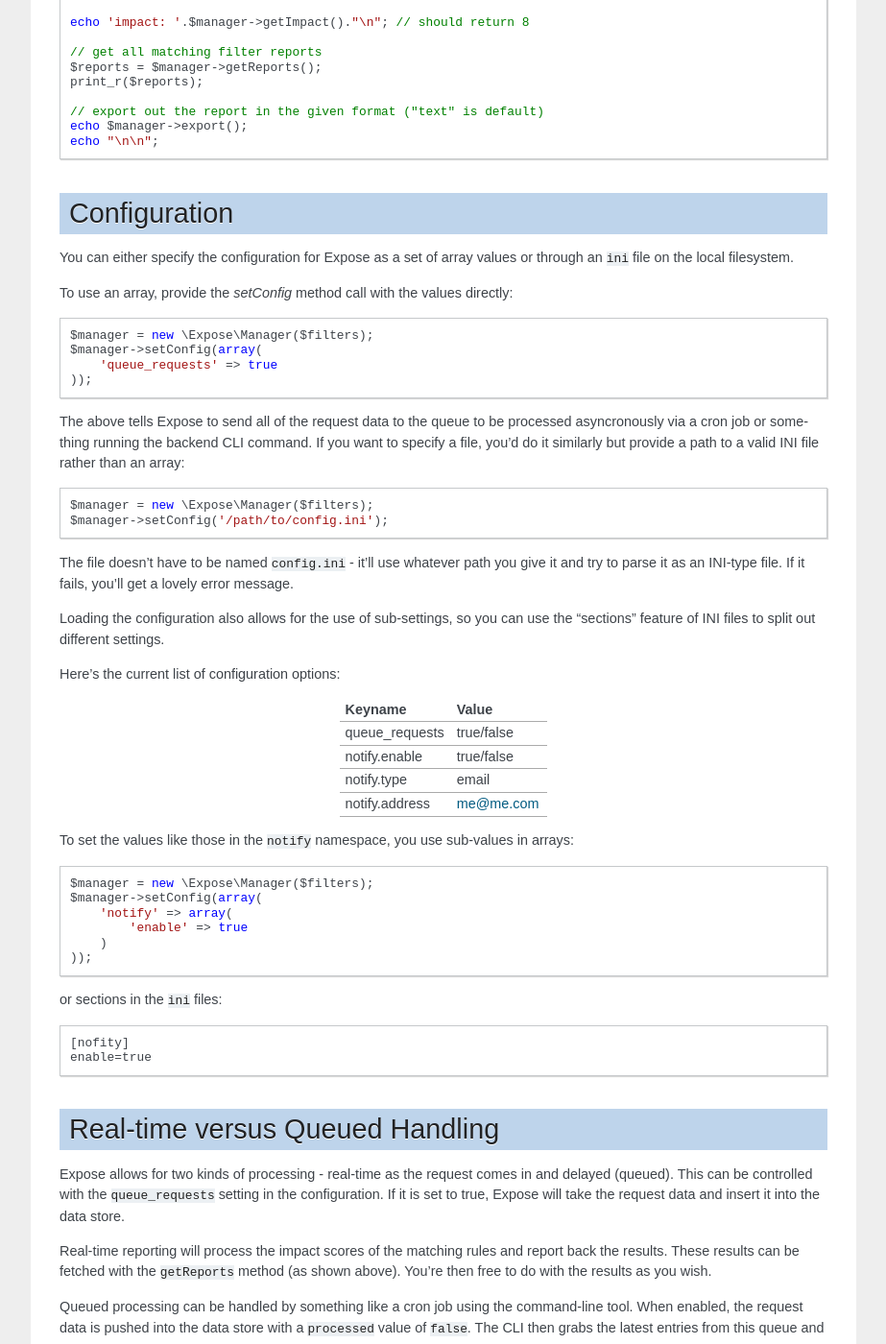
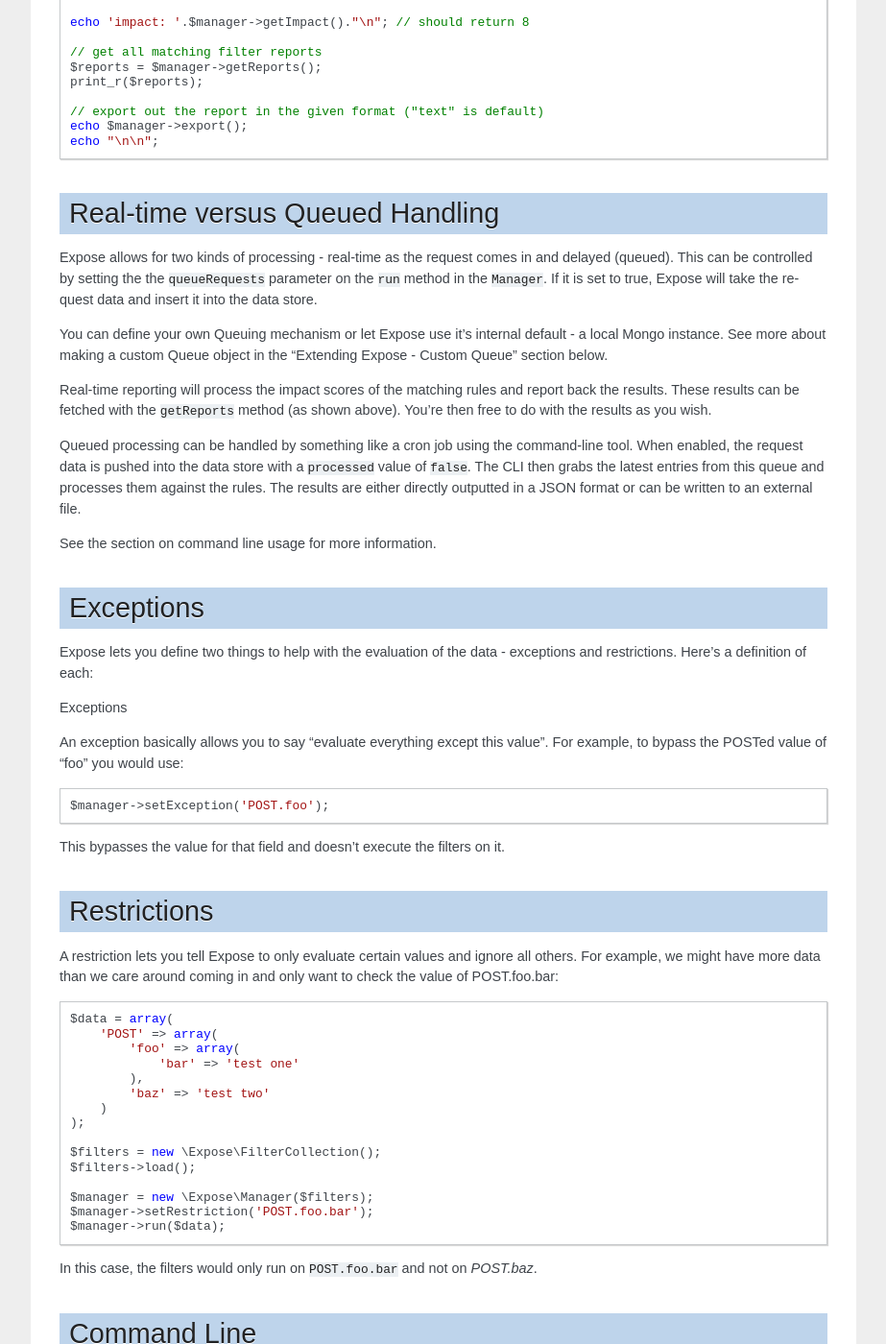
Before and after one commit to enygma/expose, a Sphinx documentation site: the page built from docs/index.rst, in a window 1280 px wide and 1400 px high, scrolled down 874 px. Shown: the whole window at 96% size, without its empty margins (198-1121 px from the left). Built offline with Sphinx 7.4.7, drawn with Linux system fonts in a browser that asks for light colours.

Commit message:
removing the Configuration section from the docs (not needed)

```diff
--- a/docs/index.rst
+++ b/docs/index.rst
@@ -57,71 +57,13 @@
     echo $manager->export();
     echo "\n\n";
 
-Configuration
-==================================
-
-You can either specify the configuration for Expose as a set of array values or through an ``ini`` file on the
-local filesystem.
-
-To use an array, provide the `setConfig` method call with the values directly:
-
-.. code-block:: php
-
-    $manager = new \Expose\Manager($filters);
-    $manager->setConfig(array(
-        'queue_requests' => true
-    ));
-
-The above tells Expose to send all of the request data to the queue to be processed asyncronously via a cron job or something
-running the backend CLI command. If you want to specify a file, you'd do it similarly but provide a path to a valid INI file rather than an array:
-
-.. code-block:: php
-
-    $manager = new \Expose\Manager($filters);
-    $manager->setConfig('/path/to/config.ini');
-
-The file doesn't have to be named ``config.ini`` - it'll use whatever path you give it and try to parse it as an INI-type file. If it fails, you'll get a lovely error message.
-
-Loading the configuration also allows for the use of sub-settings, so you can use the "sections" feature of INI files to split out different settings.
-
-Here's the current list of configuration options:
-
-+---------------+----------------+
-| Keyname       | Value          +
-+===============+================+
-| queue_requests| true/false     +
-+---------------+----------------+
-| notify.enable | true/false     |
-+---------------+----------------+
-| notify.type   | email          |
-+---------------+----------------+
-| notify.address| me@me.com      |
-+---------------+----------------+
-
-To set the values like those in the ``notify`` namespace, you use sub-values in arrays:
-
-.. code-block:: php
-
-    $manager = new \Expose\Manager($filters);
-    $manager->setConfig(array(
-        'notify' => array(
-            'enable' => true
-        )
-    ));
-
-or sections in the ``ini`` files:
-
-.. code-block:: sh
-
-    [nofity]
-    enable=true
-
 Real-time versus Queued Handling
 ==================================
 
 Expose allows for two kinds of processing - real-time as the request comes in and delayed (queued). This can be controlled
-with the ``queue_requests`` setting in the configuration. If it is set to true, Expose will take the request data and
-insert it into the data store.
+by setting the the ``queueRequests`` parameter on the ``run`` method in the ``Manager``. If it is set to true, Expose will take the request data and insert it into the data store.
+
+You can define your own Queuing mechanism or let Expose use it's internal default - a local Mongo instance. See more about making a custom Queue object in the "Extending Expose - Custom Queue" section below.
 
 Real-time reporting will process the impact scores of the matching rules and report back the results. These results
 can be fetched with the ``getReports`` method (as shown above). You're then free to do with the results as you wish.
```
